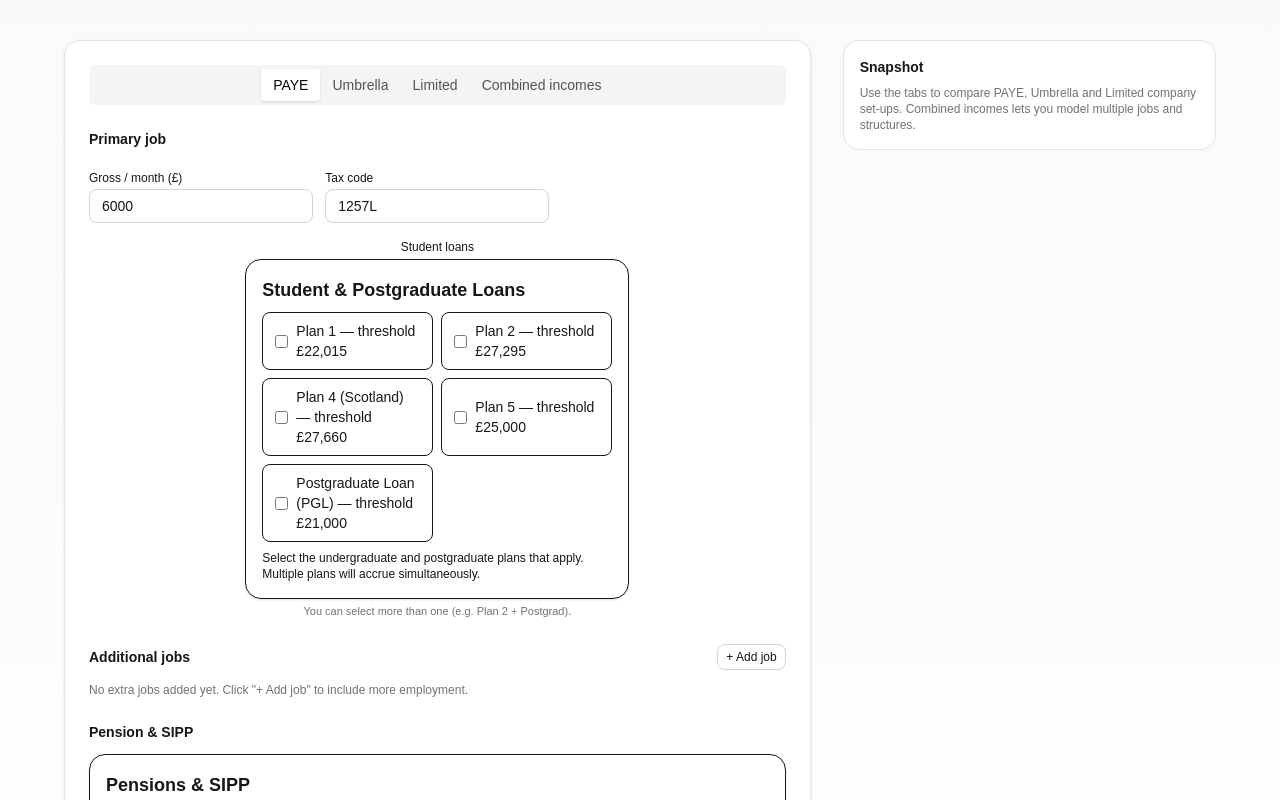
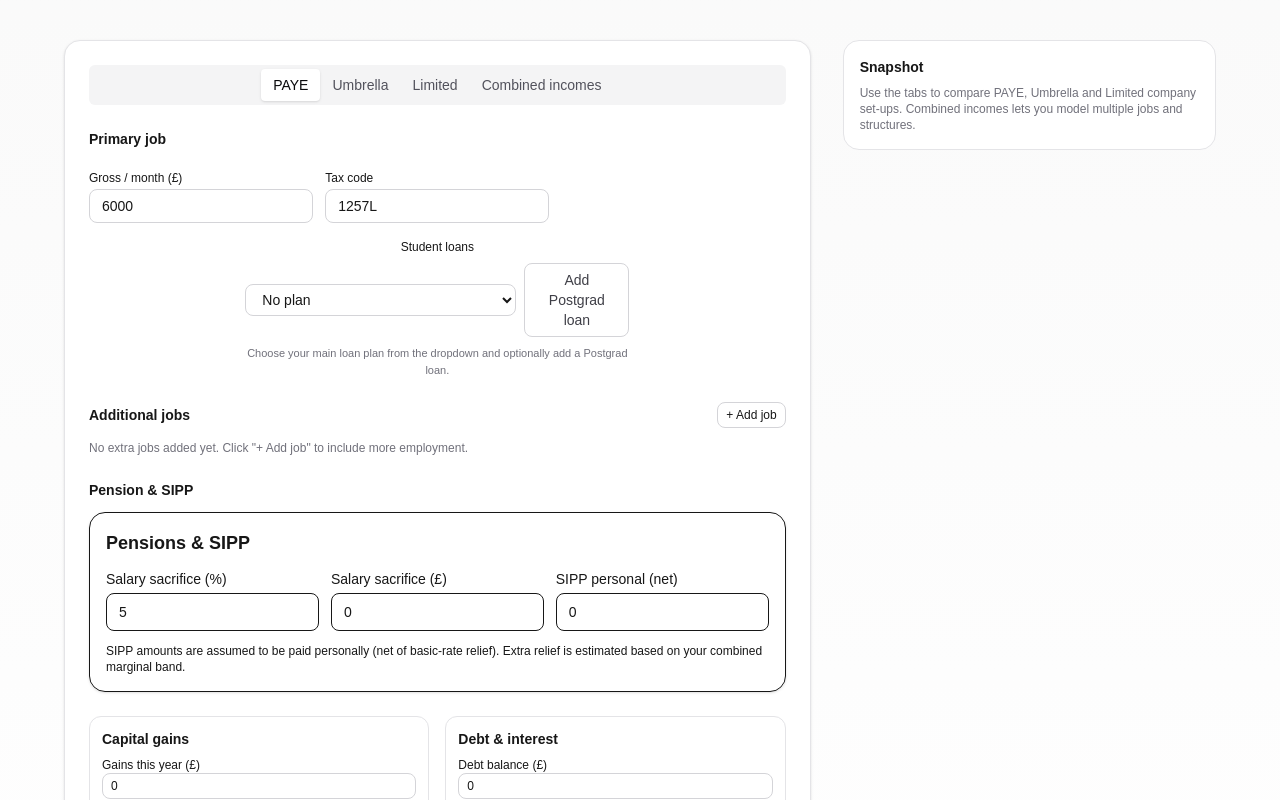
Before and after one commit to TCM2614/payroll-mvp, a Next.js app: page /calc in a window 1280 px wide. Shown: the top 800 px of the page. Built offline with nearby package versions, Linux system fonts and the light colour scheme.

Commit message:
feat: replace LoansMultiSelect with dropdown + postgrad toggle in PayeTab

```diff
--- a/src/components/tabs/PayeTab.tsx
+++ b/src/components/tabs/PayeTab.tsx
@@ -3,8 +3,6 @@
 
 
 import { useState } from "react";
-
-import LoansMultiSelect from "@/components/LoansMultiSelect";
 
 import SIPPAndSalarySacrifice from "@/components/SIPPAndSalarySacrifice";
 
@@ -44,7 +42,19 @@ export function PayeTab() {
 
 
 
-  const [loans, setLoans] = useState<LoanKey[]>([]); // multi-select: ["plan1","plan2","postgrad"]
+  const [loanPlan, setLoanPlan] = useState<string | null>(null); // "plan1" | "plan2" | "plan4" | null
+
+  const [hasPostgrad, setHasPostgrad] = useState(false);
+
+
+
+  const loans: LoanKey[] = [
+
+    ...(loanPlan ? [loanPlan as LoanKey] : []),
+
+    ...(hasPostgrad ? ["postgrad" as LoanKey] : []),
+
+  ];
 
   const [sippPct, setSippPct] = useState(0);
 
@@ -212,19 +222,77 @@ export function PayeTab() {
 
 
 
-        {/* Loans row – centred, full width */}
+        {/* Loans row – centred, dropdown + postgrad toggle */}
 
         <div className="flex justify-center">
 
-          <div className="w-full max-w-sm space-y-1">
+          <div className="w-full max-w-sm space-y-2">
 
             <label className="block text-xs font-medium text-center">Student loans</label>
 
-            <LoansMultiSelect value={loans} onChange={setLoans} />
+
+
+            <div className="flex flex-col gap-2 sm:flex-row sm:items-center">
+
+              {/* Main loan plan dropdown */}
+
+              <select
+
+                value={loanPlan ?? ""}
+
+                onChange={(e) =>
+
+                  setLoanPlan(e.target.value === "" ? null : e.target.value)
+
+                }
+
+                className="w-full rounded-lg border border-zinc-300 px-3 py-1.5 text-sm dark:border-zinc-700 dark:bg-zinc-900"
+
+              >
+
+                <option value="">No plan</option>
+
+                <option value="plan1">Plan 1</option>
+
+                <option value="plan2">Plan 2</option>
+
+                <option value="plan4">Plan 4</option>
+
+              </select>
+
+
+
+              {/* Postgrad toggle */}
+
+              <button
+
+                type="button"
+
+                onClick={() => setHasPostgrad((v) => !v)}
+
+                className={`w-full rounded-lg border px-3 py-1.5 text-sm sm:w-auto ${
+
+                  hasPostgrad
+
+                    ? "border-zinc-900 bg-zinc-900 text-white dark:border-zinc-100 dark:bg-zinc-100 dark:text-zinc-900"
+
+                    : "border-zinc-300 text-zinc-700 hover:bg-zinc-100 dark:border-zinc-700 dark:text-zinc-200 dark:hover:bg-zinc-800"
+
+                }`}
+
+              >
+
+                {hasPostgrad ? "Postgrad loan: ON" : "Add Postgrad loan"}
+
+              </button>
+
+            </div>
+
+
 
             <p className="text-[11px] text-center text-zinc-500">
 
-              You can select more than one (e.g. Plan 2 + Postgrad).
+              Choose your main loan plan from the dropdown and optionally add a Postgrad loan.
 
             </p>
 
```
